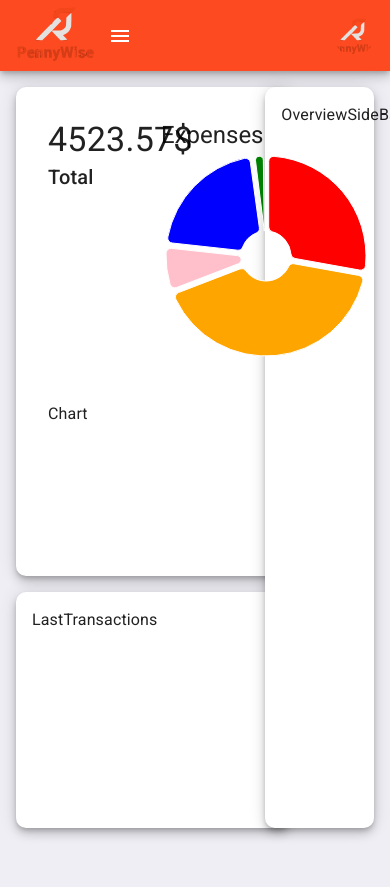
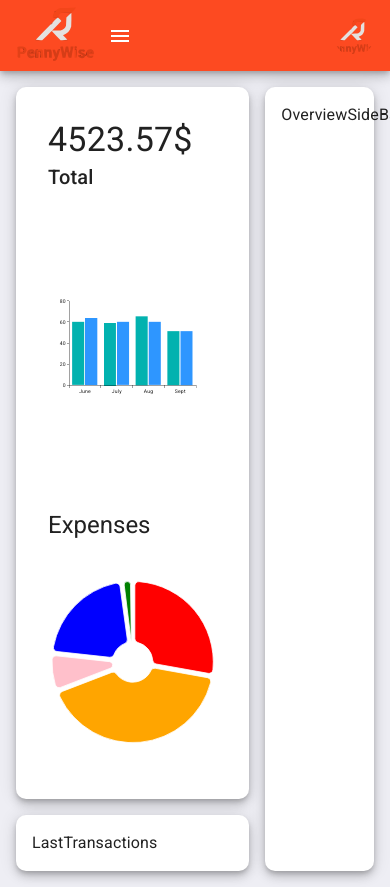
Before and after one commit to kacperborowieckb/PennyWise, a React (Vite) app in the folder client/: page / in a window 390 px wide. Before the commit the page ends 844 px from the top, so only its background shows below. Built offline with nearby package versions, Linux system fonts and the light colour scheme.

Commit message:
responsive charts with mock data

```diff
--- a/client/src/components/budget/Budget.tsx
+++ b/client/src/components/budget/Budget.tsx
@@ -1,13 +1,13 @@
-import { Grid, Paper, Typography } from '@mui/material';
-import { PieChart } from '@mui/x-charts';
-import { categoriesTotalExpenses } from '../../helpers/mockCategories';
+import { Divider, Grid, Paper, Typography } from '@mui/material';
+import ExpensesChart from '../expenses-chart/ExpensesChart';
+import MonthlyRatioChart from '../monthly-ratio-chart/MonthlyRatioChart';
 
 const Budget = () => {
   return (
     <Paper sx={{ height: '100%', p: 2 }} elevation={6}>
       <Grid container spacing={2} height={'100%'} p={2}>
-        <Grid item xs={6} container spacing={2} direction={'column'}>
-          <Grid item xs={8}>
+        <Grid item xs={12} md={7} container>
+          <Grid item xs={12}>
             <Typography component={'h1'} variant="h4">
               4523.57$
             </Typography>
@@ -15,36 +15,15 @@ const Budget = () => {
               Total
             </Typography>
           </Grid>
-          <Grid item xs={4}>
-            Chart
+          <Grid item xs={12}>
+            <MonthlyRatioChart />
           </Grid>
         </Grid>
-        <Grid item xs={6}>
+        <Grid item xs={12} md={5}>
           <Typography component={'h2'} variant="h5">
             Expenses
           </Typography>
-          <PieChart
-            width={210}
-            height={210}
-            colors={['red', 'orange', 'pink', 'blue', 'green']}
-            legend={{ hidden: true }}
-            series={[
-              {
-                data: [
-                  ...categoriesTotalExpenses.map((category) => ({
-                    label: category.categoryName,
-                    value: category.totalExpenses,
-                  })),
-                ],
-                innerRadius: 25,
-                outerRadius: 100,
-                paddingAngle: 3,
-                cornerRadius: 5,
-                cx: 100,
-                cy: 100,
-              },
-            ]}
-          />
+          <ExpensesChart />
         </Grid>
       </Grid>
     </Paper>
--- /dev/null
+++ b/client/src/components/expenses-chart/ExpensesChart.tsx
@@ -0,0 +1,34 @@
+import { Box } from '@mui/material';
+import { PieChart } from '@mui/x-charts';
+import { categoriesTotalExpenses } from '../../helpers/mockCategories';
+
+const ExpensesChart = () => {
+  return (
+    <Box sx={{ display: 'flex', justifyContent: 'center', mt: 2 }}>
+      <PieChart
+        width={210}
+        height={210}
+        colors={['red', 'orange', 'pink', 'blue', 'green']}
+        legend={{ hidden: true }}
+        series={[
+          {
+            data: [
+              ...categoriesTotalExpenses.map((category) => ({
+                label: category.categoryName,
+                value: category.totalExpenses,
+              })),
+            ],
+            innerRadius: 25,
+            outerRadius: 100,
+            paddingAngle: 3,
+            cornerRadius: 5,
+            cx: 100,
+            cy: 100,
+          },
+        ]}
+      />
+    </Box>
+  );
+};
+
+export default ExpensesChart;
--- /dev/null
+++ b/client/src/components/monthly-ratio-chart/MonthlyRatioChart.tsx
@@ -0,0 +1,47 @@
+import { Box } from '@mui/material';
+import { BarChart } from '@mui/x-charts';
+
+const dataset = [
+  {
+    income: 60,
+    expenses: 63,
+    month: 'June',
+  },
+  {
+    income: 59,
+    expenses: 60,
+    month: 'July',
+  },
+  {
+    income: 65,
+    expenses: 60,
+    month: 'Aug',
+  },
+  {
+    income: 51,
+    expenses: 51,
+    month: 'Sept',
+  },
+];
+
+const valueFormatter = (value: number) => `${value}$`;
+
+const MonthlyRatioChart = () => {
+  return (
+    <Box sx={{ display: 'flex', justifyContent: 'center' }}>
+      <BarChart
+        legend={{ hidden: true }}
+        xAxis={[{ scaleType: 'band', dataKey: 'month' }]}
+        dataset={dataset}
+        series={[
+          { dataKey: 'income', label: 'Income', valueFormatter },
+          { dataKey: 'expenses', label: 'Expenses', valueFormatter },
+        ]}
+        width={400}
+        height={300}
+      />
+    </Box>
+  );
+};
+
+export default MonthlyRatioChart;
--- a/client/src/pages/Overview.tsx
+++ b/client/src/pages/Overview.tsx
@@ -5,12 +5,12 @@ import Budget from '../components/budget/Budget';
 
 const Overview = () => {
   return (
-    <Grid container spacing={2} height={'100%'} p={2}>
-      <Grid item xs={8} container spacing={2} direction={'column'}>
-        <Grid item xs={8}>
+    <Grid container spacing={2} height={'100%'} p={2} direction={{}}>
+      <Grid item xs={8} container>
+        <Grid item xs={12}>
           <Budget />
         </Grid>
-        <Grid item xs={4}>
+        <Grid item xs={12} sx={{ mt: 2 }}>
           <LastTransactions />
         </Grid>
       </Grid>
```
